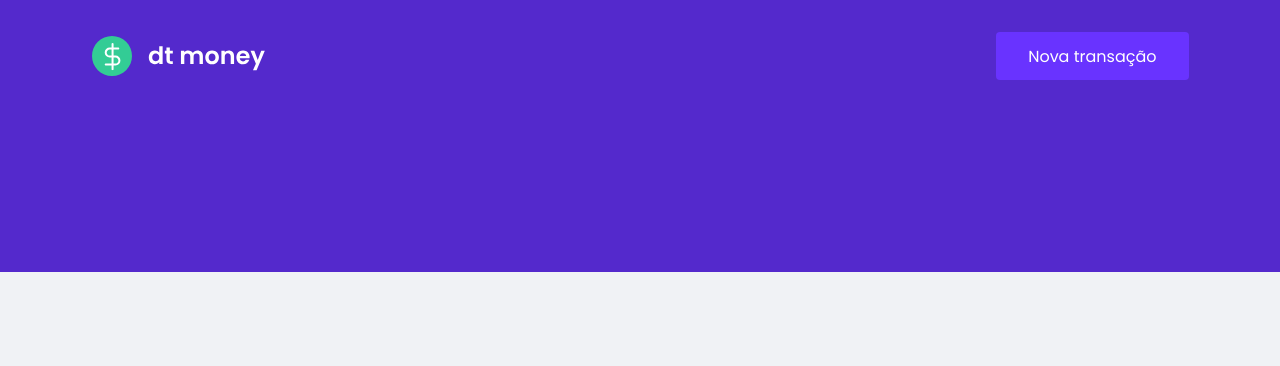
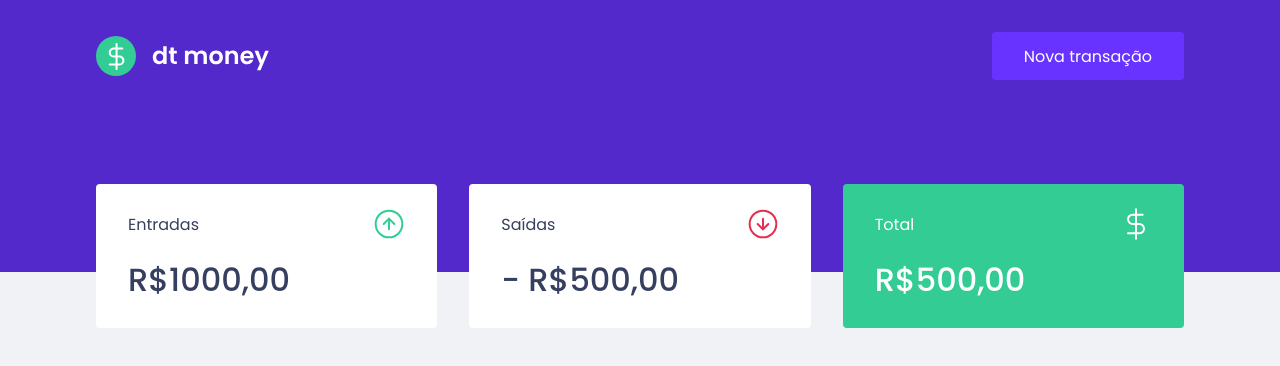
Before and after one commit to araujocristian/dtmoney, a React (Create React App) app: page / in a window 1280 px wide. Shown: the top 366 px of the page. Built offline with nearby package versions, Linux system fonts and the light colour scheme.

Commit message:
feat: Constuindo component Summary

```diff
--- a/public/index.html
+++ b/public/index.html
@@ -11,7 +11,7 @@
     <title>dtmoney</title>
 
     <link
-      href="https://fonts.googleapis.com/css2?family=Poppins:wght@400;600&display=swap"
+      href="https://fonts.googleapis.com/css2?family=Poppins:wght@400;500;600&display=swap"
       rel="stylesheet"
     />
   </head>
--- a/src/App.tsx
+++ b/src/App.tsx
@@ -1,3 +1,4 @@
+import { Dashboard } from "./components/Dashboard";
 import { Header } from "./components/Header";
 import { GlobalStyle } from "./styles/global";
 
@@ -5,6 +6,7 @@
   return (
     <>
       <Header />
+      <Dashboard />
       <GlobalStyle />
     </>
   );
--- /dev/null
+++ b/src/components/Dashboard/index.tsx
@@ -0,0 +1,10 @@
+import { Summary } from "../Summary";
+import { Container } from "./styles";
+
+export function Dashboard() {
+  return (
+    <Container>
+      <Summary />
+    </Container>
+  );
+}
--- /dev/null
+++ b/src/components/Dashboard/styles.ts
@@ -0,0 +1,7 @@
+import styled from "styled-components";
+
+export const Container = styled.main`
+  max-width: 1120px;
+  margin: 0 auto;
+  padding: 2.5rem 1rem;
+`;
--- a/src/components/Header/styles.ts
+++ b/src/components/Header/styles.ts
@@ -5,7 +5,7 @@
 `;
 
 export const Content = styled.div`
-  max-width: 1129px;
+  max-width: 1120px;
   margin: 0 auto;
 
   padding: 2rem 1rem 12rem;
--- /dev/null
+++ b/src/components/Summary/index.tsx
@@ -0,0 +1,32 @@
+import { Container } from "./styles";
+import incomeImg from "../../assets/income.svg";
+import outcomeImg from "../../assets/outcome.svg";
+import totalImg from "../../assets/total.svg";
+
+export function Summary() {
+  return (
+    <Container>
+      <div>
+        <header>
+          <p>Entradas</p>
+          <img src={incomeImg} alt="Entradas" />
+        </header>
+        <strong>R$1000,00</strong>
+      </div>
+      <div>
+        <header>
+          <p>Saídas</p>
+          <img src={outcomeImg} alt="Entradas" />
+        </header>
+        <strong>- R$500,00</strong>
+      </div>
+      <div className="highlight-background">
+        <header>
+          <p>Total</p>
+          <img src={totalImg} alt="Entradas" />
+        </header>
+        <strong>R$500,00</strong>
+      </div>
+    </Container>
+  );
+}
--- /dev/null
+++ b/src/components/Summary/styles.ts
@@ -0,0 +1,34 @@
+import styled from "styled-components";
+
+export const Container = styled.div`
+  display: grid;
+  grid-template-columns: repeat(3, 1fr);
+  gap: 2rem;
+  margin-top: -8rem;
+
+  div {
+    background: var(--shape);
+    padding: 1.5rem 2rem;
+    border-radius: 0.25rem;
+    color: var(--text-title);
+
+    header {
+      display: flex;
+      align-items: center;
+      justify-content: space-between;
+    }
+
+    strong {
+      display: block;
+      margin-top: 1rem;
+      font-size: 2rem;
+      font-weight: 500;
+      line-height: 3rem;
+    }
+
+    &.highlight-background {
+      background: var(--green);
+      color: #fff;
+    }
+  }
+`;
--- a/src/styles/global.ts
+++ b/src/styles/global.ts
@@ -3,6 +3,7 @@
 export const GlobalStyle = createGlobalStyle`
   :root {
     --red: #e52e4d;
+    --green: #33cc95;
     --blue: #5429cc;
 
     --blue-light: #6933ff;
```
